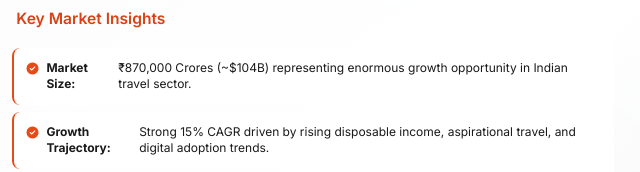
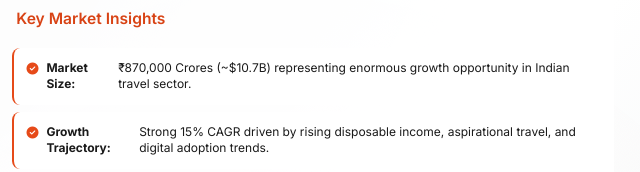
Before and after one commit to astikezyhelpers/Cleartrip, a website: page slide02.html in a window 1280 px wide. Shown: the part 202-374 px from the top of the page, 640-1280 px from the left. Drawn offline with nearby package versions, Linux system fonts and the light colour scheme; some packages are replaced by stand-ins of ours; a script that the page names is missing; some icons are missing.

Commit message:
Changed market number

```diff
--- a/slide02.html
+++ b/slide02.html
@@ -48,7 +48,7 @@
           <div>
             <h3><i class="fas fa-trending-up"></i> Key Market Insights</h3>
             <ul>
-              <li><strong>Market Size:</strong> ₹870,000 Crores (~$104B) representing enormous growth opportunity in Indian travel sector.</li>
+              <li><strong>Market Size:</strong> ₹870,000 Crores (~$10.7B) representing enormous growth opportunity in Indian travel sector.</li>
               <li><strong>Growth Trajectory:</strong> Strong 15% CAGR driven by rising disposable income, aspirational travel, and digital adoption trends.</li>
               <li><strong>Market Fragmentation:</strong> 85% market share held by 4,000+ smaller agents across India, creating consolidation opportunity.</li>
               <li><strong>Digital Transformation:</strong> Only 15% currently online, presenting massive digitization opportunity for technology-first players.</li>
```
